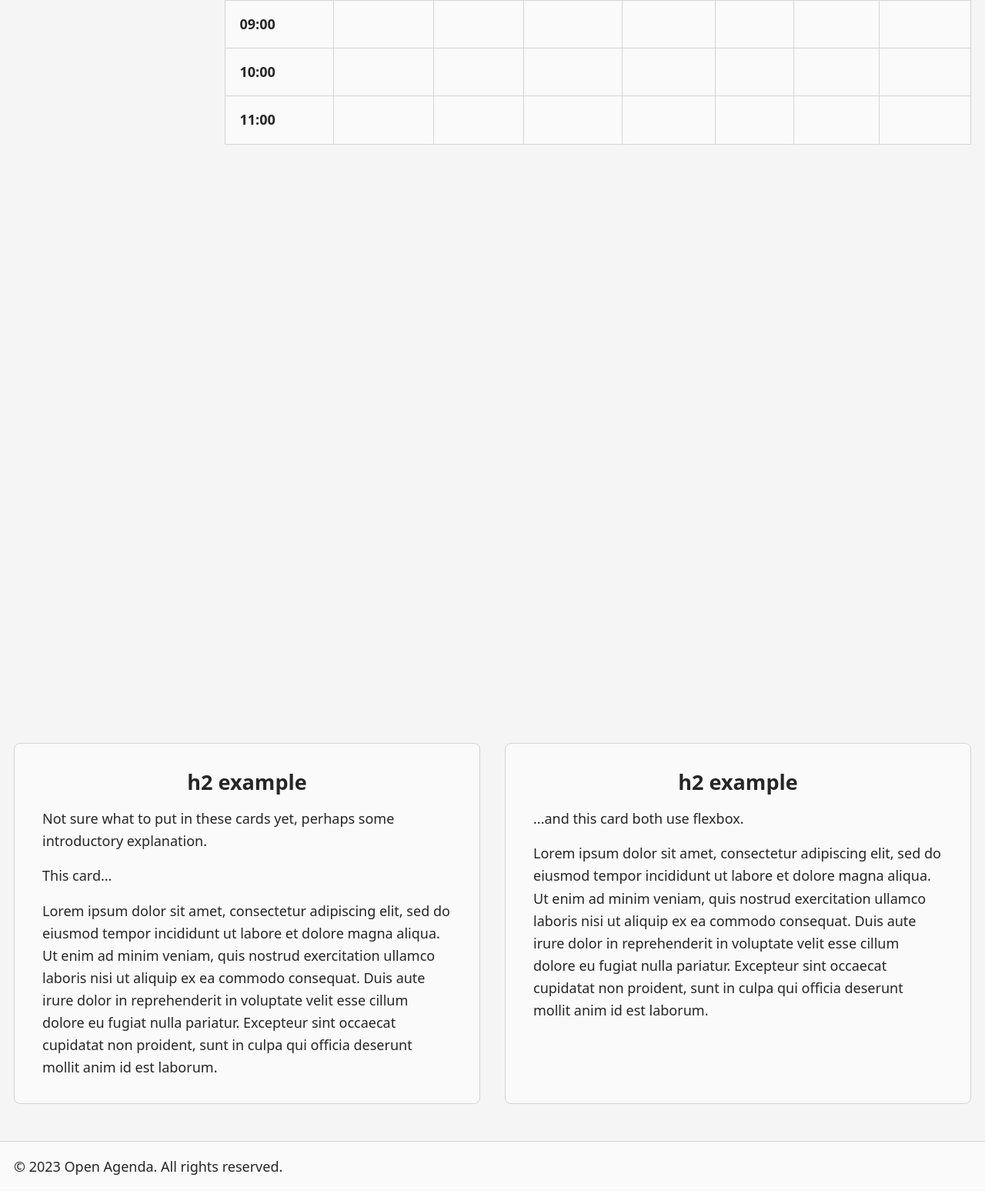
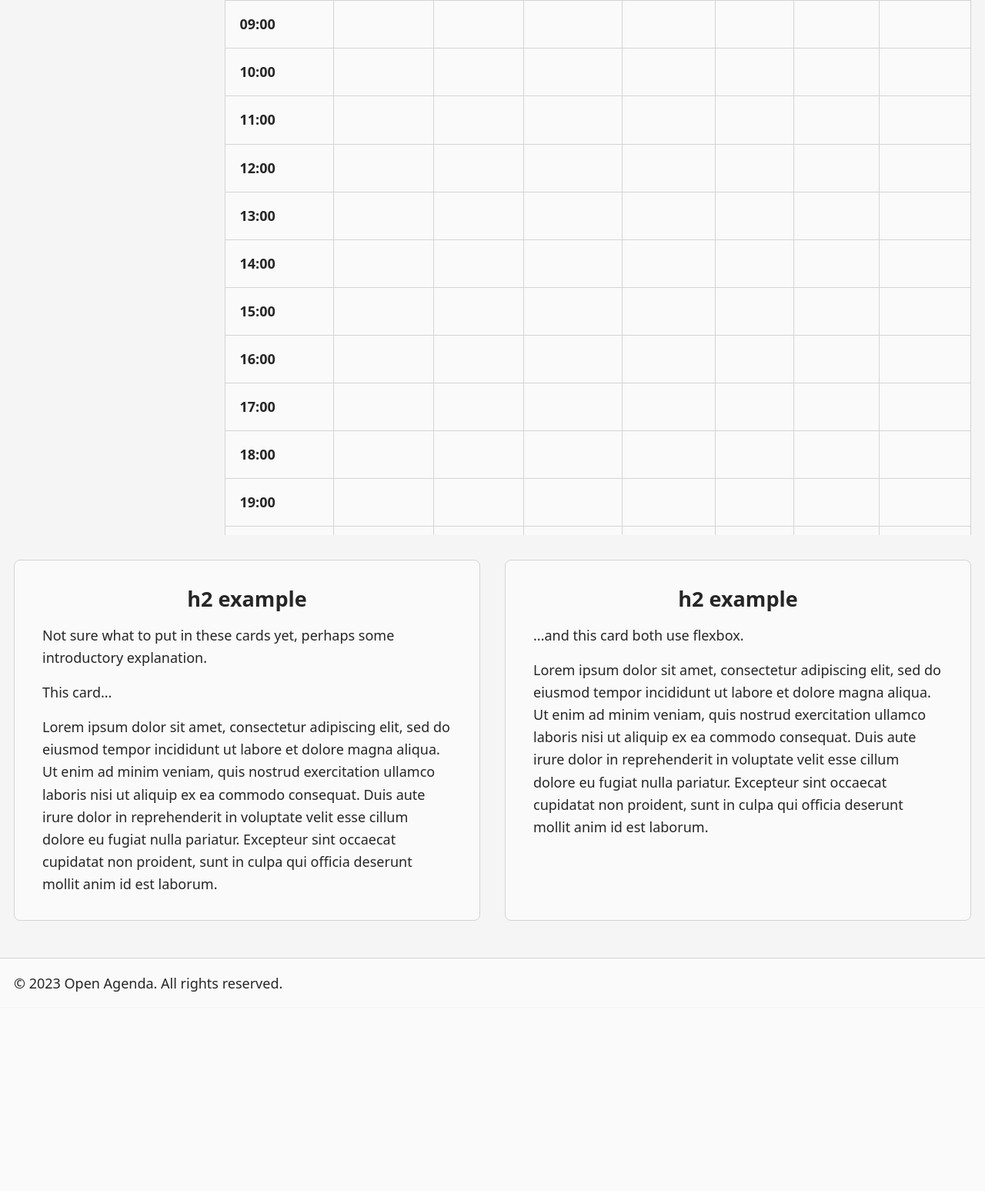
Before and after one commit to webtech-ov65/Webtech-ov65, a PHP site: page / in a window 1280 px wide. Shown: the part 796-2343 px from the top of the page at 77% size. After the commit the page ends 2084 px from the top, so only its background shows below. Run offline with PHP 8.4, Linux system fonts and the light colour scheme; data that the repository does not hold is empty.

Commit message:
Fix table scoller

```diff
--- a/public/index.php
+++ b/public/index.php
@@ -35,6 +35,7 @@ $target_groups = ['Business Development', 'Customer Support', 'Research & Develo
         <header>
             <h1><?= date('F Y'); ?></h1>
         </header>
+
         <div class="scroller">
             <table>
                 <thead>
--- a/public/style.css
+++ b/public/style.css
@@ -80,9 +80,9 @@ table {
 }
 
 .scroller {
+    display: block;
+    height: 75vh;
     overflow-y: scroll;
-    height: 50%;
-    display: block;
 }
 
 tbody th {
```
